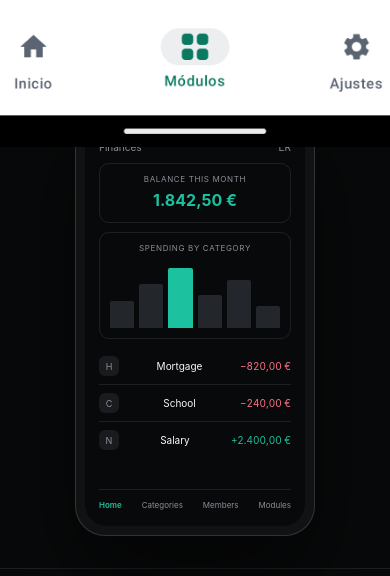
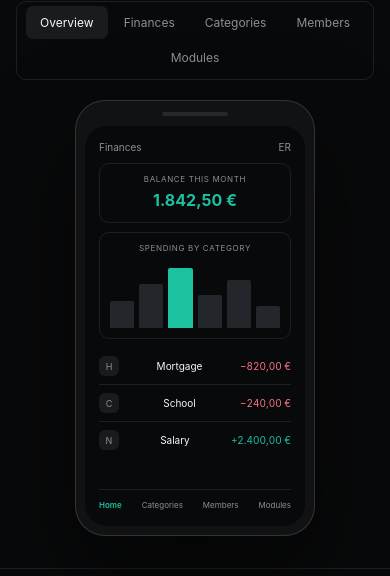
Before and after one commit to rferic/027apps, a Next.js app in the folder apps/admin/: page / in a window 390 px wide. Shown: the part 697-1273 px from the top of the page. Built offline with nearby package versions, Linux system fonts and the light colour scheme; no server answers.

Commit message:
fix(landing): contain the app capture inside the phone frame
Co-authored-by: Eric Rojas Fuerte <14909500+rferic@users.noreply.github.com>

```diff
--- a/apps/admin/src/app/landing.css
+++ b/apps/admin/src/app/landing.css
@@ -935,6 +935,10 @@
   margin: 2px auto 10px;
 }
 .lp .phone .screen {
+  /* The real capture is absolutely positioned inside the phone: without a
+     positioned parent it escaped to the viewport and covered the whole page. */
+  position: relative;
+  overflow: hidden;
   background: #08090a;
   border-radius: 22px;
   padding: 14px;
```
